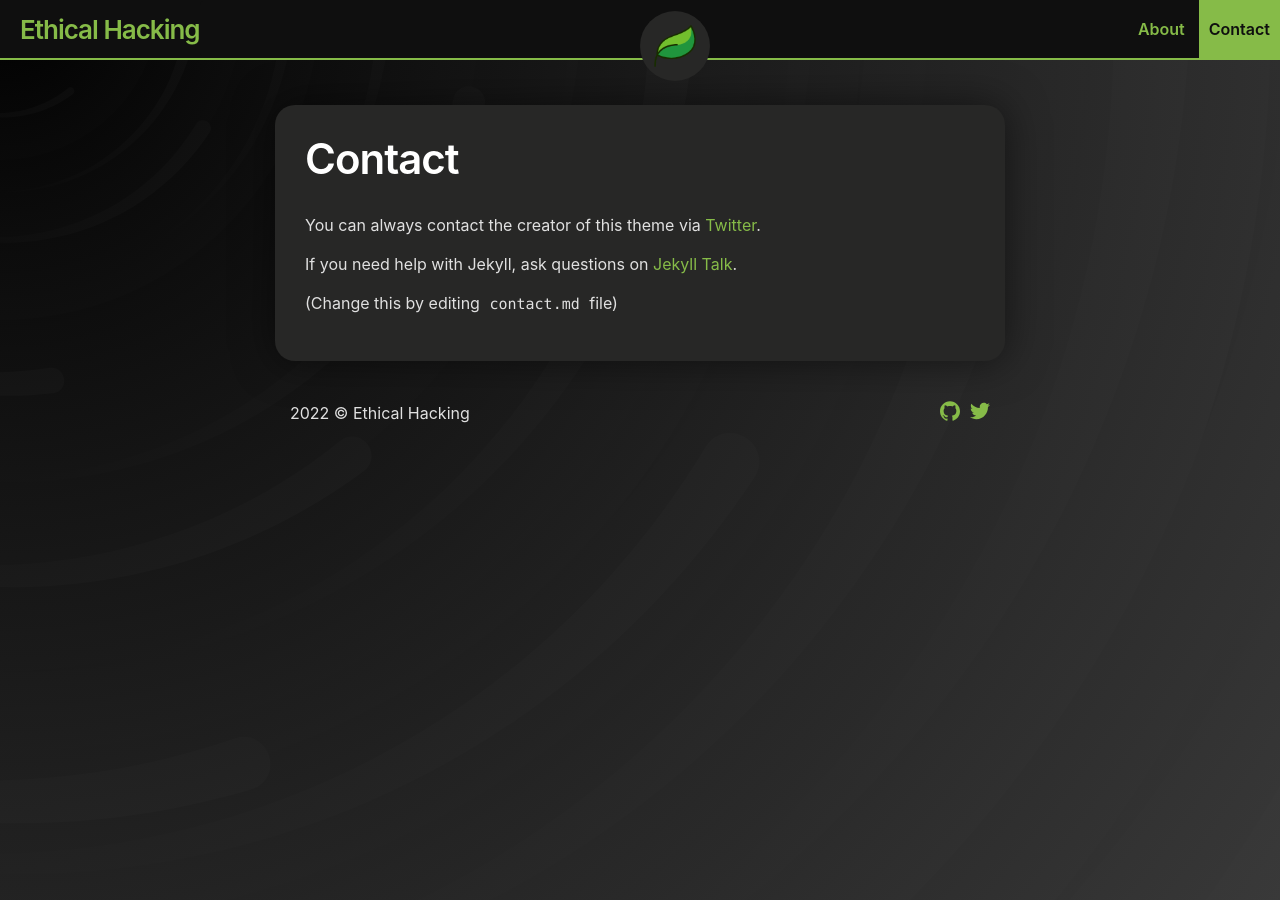
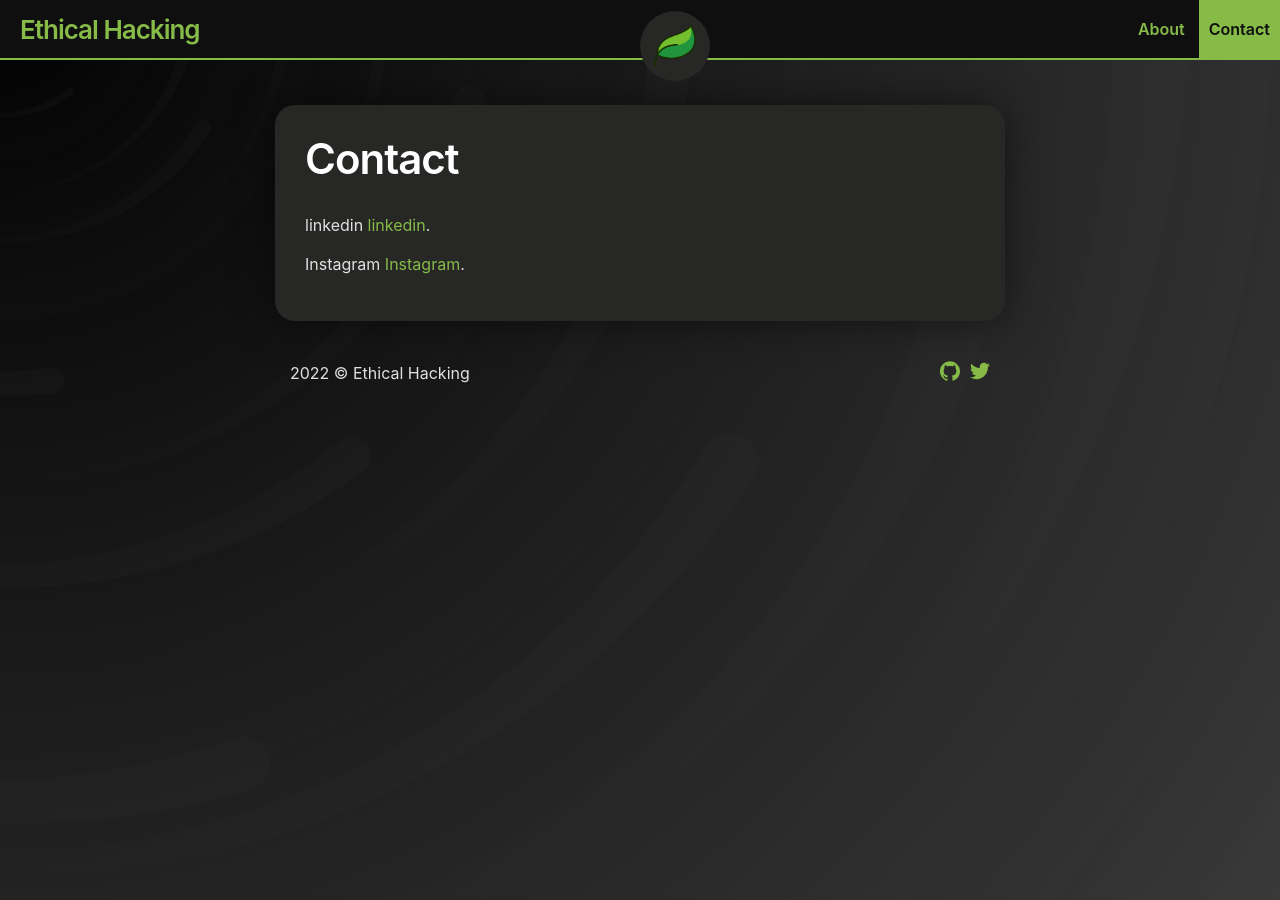
Before and after one commit to H4ckTrick/H4ckTrick.github.io, a Jekyll site: the page built from contact.md, in a window 1280 px wide. Built offline with Jekyll 4.4.1, drawn with Linux system fonts in a browser that asks for light colours.

Commit message:
Update contact.md

```diff
--- a/contact.md
+++ b/contact.md
@@ -3,8 +3,6 @@ title: Contact
 layout: page
 ---
 
-You can always contact the creator of this theme via [Twitter](https://twitter.com/_SupunKavinda).
+linkedin [linkedin](https://www.linkedin.com/in/jose-conde-garcia/).
 
-If you need help with Jekyll, ask questions on [Jekyll Talk](https://talk.jekyllrb.com/).
-
-(Change this by editing `contact.md` file)
+Instagram [Instagram](https://www.instagram.com/rinconh4ck/).
```
